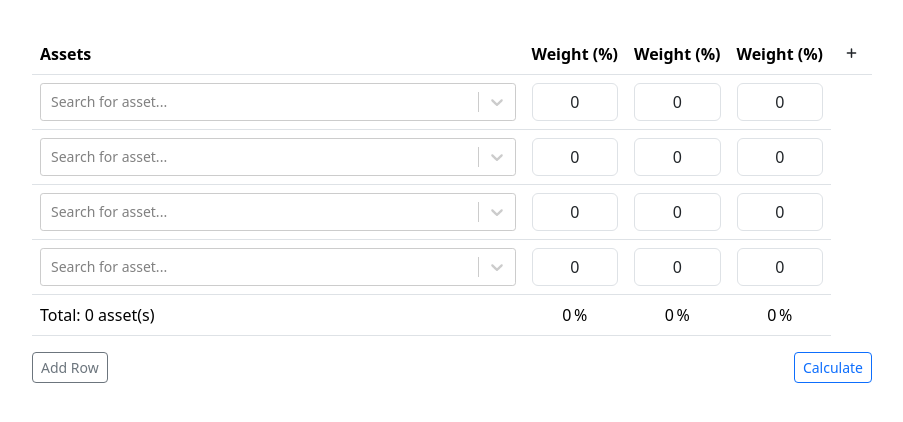
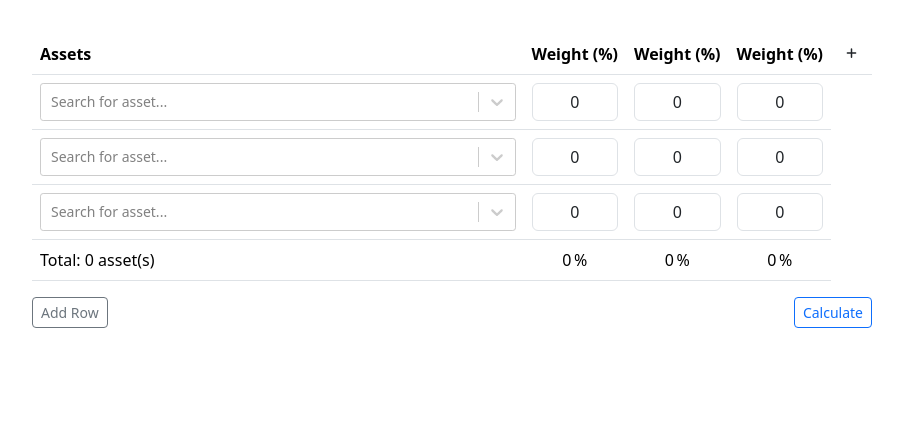
Before and after one commit to prettycode/portfolio-backtest, a React (Vite) app: page / in a window 1280 px wide. Shown: the top 422 px of the page, without its empty margins (188-1091 px from the left). Built offline with nearby package versions, Linux system fonts and the light colour scheme.

Commit message:
Save/load state to URL

```diff
--- a/src/Components/FundSelection/FundSelectionTable.tsx
+++ b/src/Components/FundSelection/FundSelectionTable.tsx
@@ -7,6 +7,7 @@ import { FontAwesomeIcon } from '@fortawesome/react-fontawesome';
 import { faPlus } from '@fortawesome/free-solid-svg-icons';
 import { FundAllocation } from '../../Fund/models/Fund/FundAllocation';
 import FundAnalysis from '../FundAnalysis/FundAnalysis';
+import cloneDeep from 'lodash.clonedeep';
 
 type Row = {
     fundId: string;
@@ -20,12 +21,10 @@ interface FundSelectionTableProps {
     };
 }
 
-const FundSelectionTable: React.FC<FundSelectionTableProps | undefined> = (/*{ state }*/) => {
-    // TODO load from state instead of defaults
-
+const FundSelectionTable: React.FC<FundSelectionTableProps> = ({ state }) => {
     const defaultFundId = '';
     const defaultColumnsCount = 3;
-    const defaultRowsCount = 4;
+    const defaultRowsCount = 3;
 
     const createRow = (columnCountInRow: number): Row => ({ fundId: defaultFundId, percentage: new Array(columnCountInRow).fill(0) });
     const getColumnsCount = (): number => rows.reduce((max, row) => Math.max(max, row.percentage.length), 0);
@@ -33,14 +32,29 @@ const FundSelectionTable: React.FC<FundSelectionTableProps | undefined> = (/*{ s
     const sumSelectedFunds = (): number => rows.reduce((sum, row) => sum + (row.fundId === defaultFundId ? 0 : 1), 0);
 
     const [funds, setFunds] = useState<Array<Fund>>([]);
-    const [rows, setRows] = useState<Row[]>(Array.from({ length: defaultRowsCount }, () => createRow(defaultColumnsCount)));
-    const [columnsCount, setColumnsCount] = useState<number>(defaultColumnsCount);
+    const [rows, setRows] = useState<Row[]>(
+        state ? state.rows : Array.from({ length: defaultRowsCount }, () => createRow(defaultColumnsCount))
+    );
+    const [columnsCount, setColumnsCount] = useState<number>(state ? state.columnsCount : defaultColumnsCount);
 
     const [customPortfolios, setCustomPortfolios] = useState<Array<Array<FundAllocation>> | undefined>(undefined);
 
+    // Load funds into state for lookup dropdown
     useEffect(() => {
         (async () => setFunds([...(await fetchCustomFunds()), ...(await fetchMarketFunds())]))();
     }, []);
+
+    // Returns the current state of the table. Used to reload table via URL
+    const getState = () => {
+        return {
+            columnsCount,
+            rows: cloneDeep(rows)
+        };
+    };
+
+    const onStateUpdated = () => {
+        console.log('State changed', new Date().toISOString(), getState(), JSON.stringify(getState()));
+    };
 
     const onAddRow = () => {
         setRows([...rows, createRow(columnsCount)]);
@@ -51,18 +65,21 @@ const FundSelectionTable: React.FC<FundSelectionTableProps | undefined> = (/*{ s
         rowsShallowCopy.forEach((row) => row.percentage.push(0));
         setColumnsCount(columnsCount + 1);
         setRows(rowsShallowCopy);
+        onStateUpdated();
     };
 
     const onChangePercentage = (rowIndex: number, columnIndex: number, value: string) => {
         const newRows = [...rows];
         newRows[rowIndex].percentage[columnIndex] = value;
         setRows(newRows);
+        onStateUpdated();
     };
 
     const onFundSelected = (rowIndex: number, fundId: string) => {
         const newRows = [...rows];
         newRows[rowIndex].fundId = fundId;
         setRows(newRows);
+        onStateUpdated();
     };
 
     const onCalculate = () => {
```
